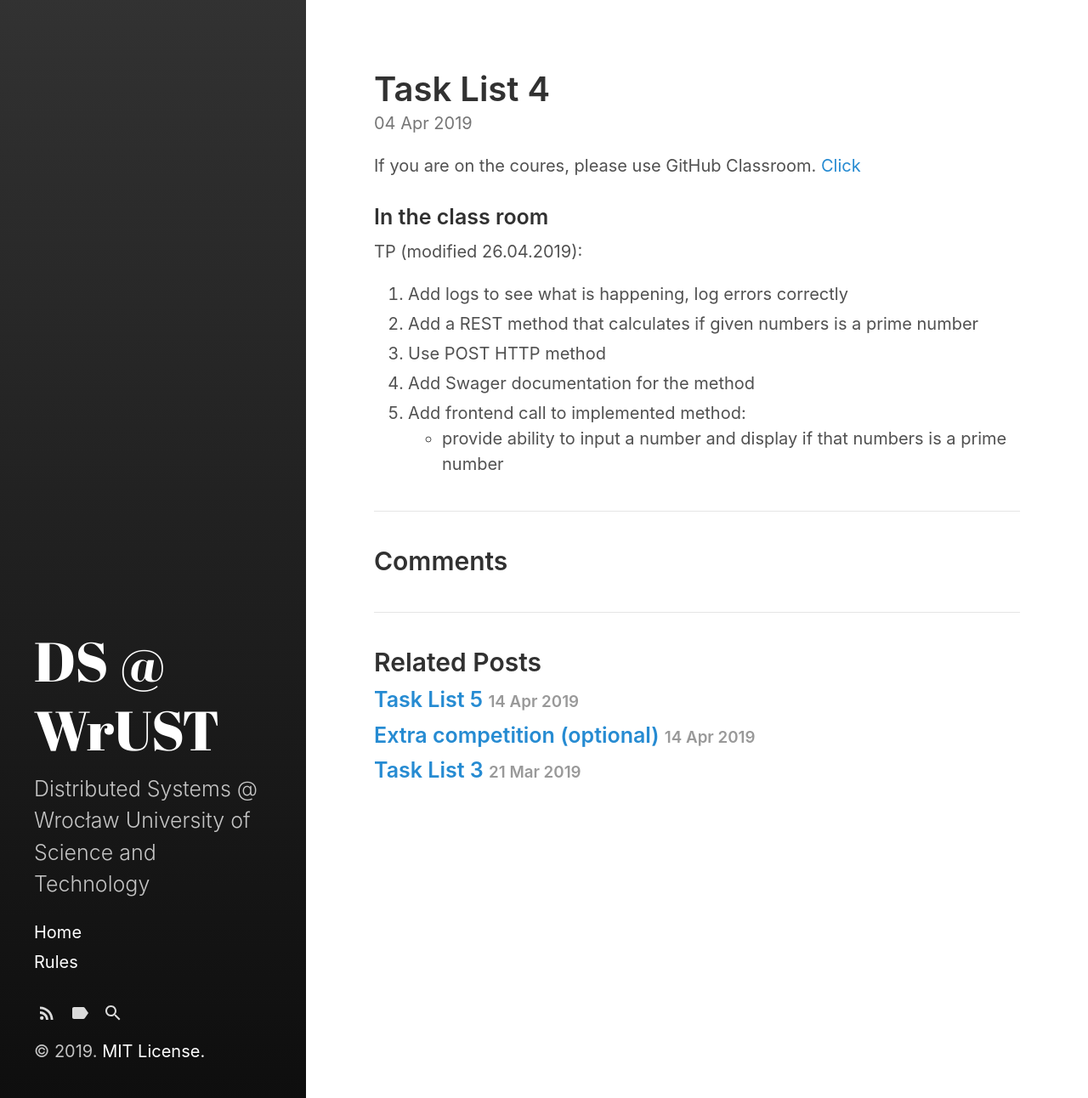
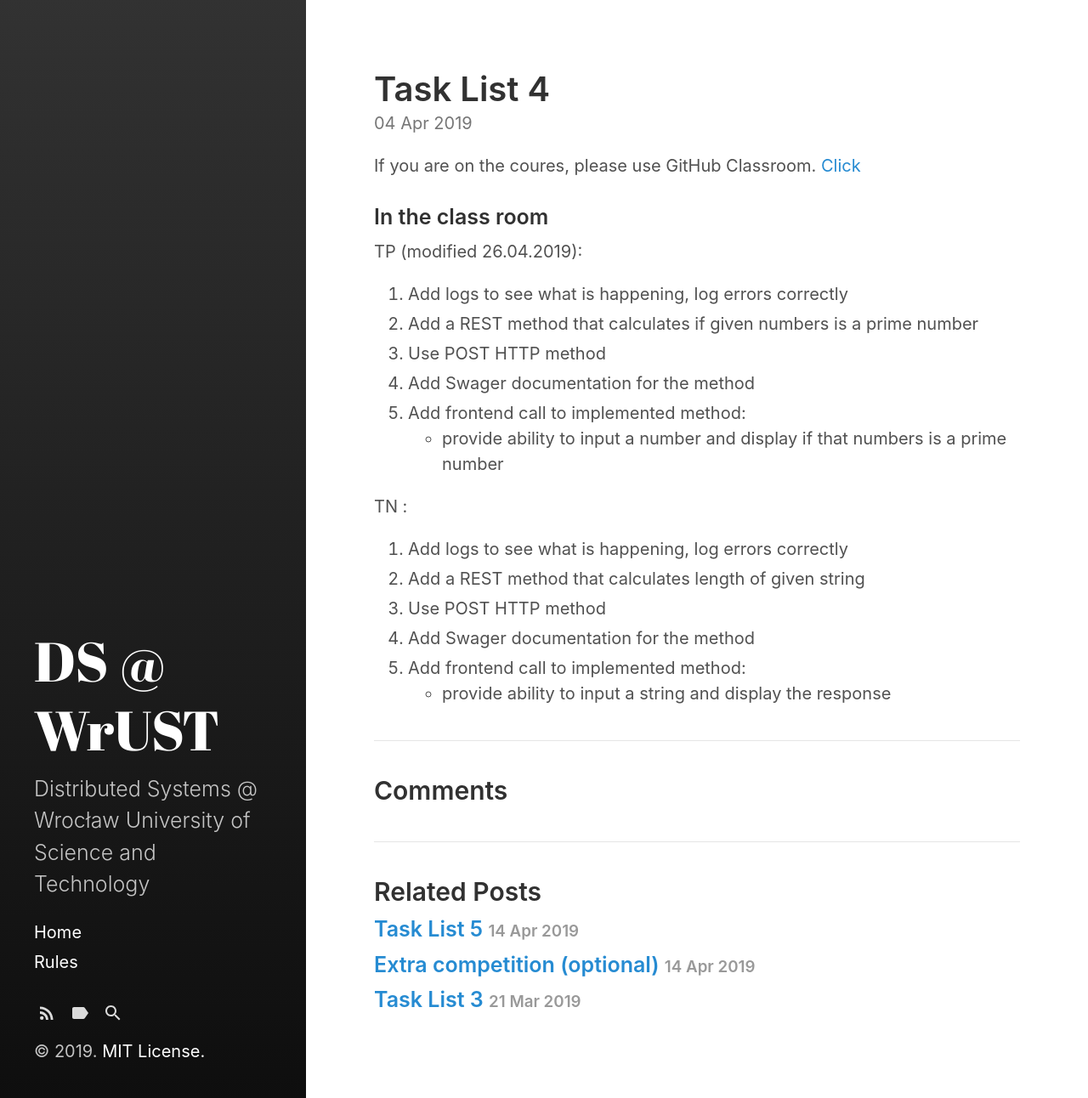
Before and after one commit to distributed-systems-wrust/distributed.github.com, a Jekyll site: the page built from _posts/2019-04-04-l4.md, in a window 1280 px wide. Shown: the whole page at 85% size. Built offline with Jekyll 4.4.1, drawn with Linux system fonts in a browser that asks for light colours.

Commit message:
adding tn course instruction

```diff
--- a/_posts/2019-04-04-l4.md
+++ b/_posts/2019-04-04-l4.md
@@ -16,3 +16,12 @@ TP (modified 26.04.2019):
 3. Add Swager documentation for the method
 4. Add frontend call to implemented method:
   - provide ability to input a number and display if that numbers is a prime number
+
+TN :
+
+0. Add logs to see what is happening, log errors correctly
+1. Add a REST method that calculates length of given string
+2. Use POST HTTP method
+3. Add Swager documentation for the method
+4. Add frontend call to implemented method:
+  - provide ability to input a string and display the response
```
